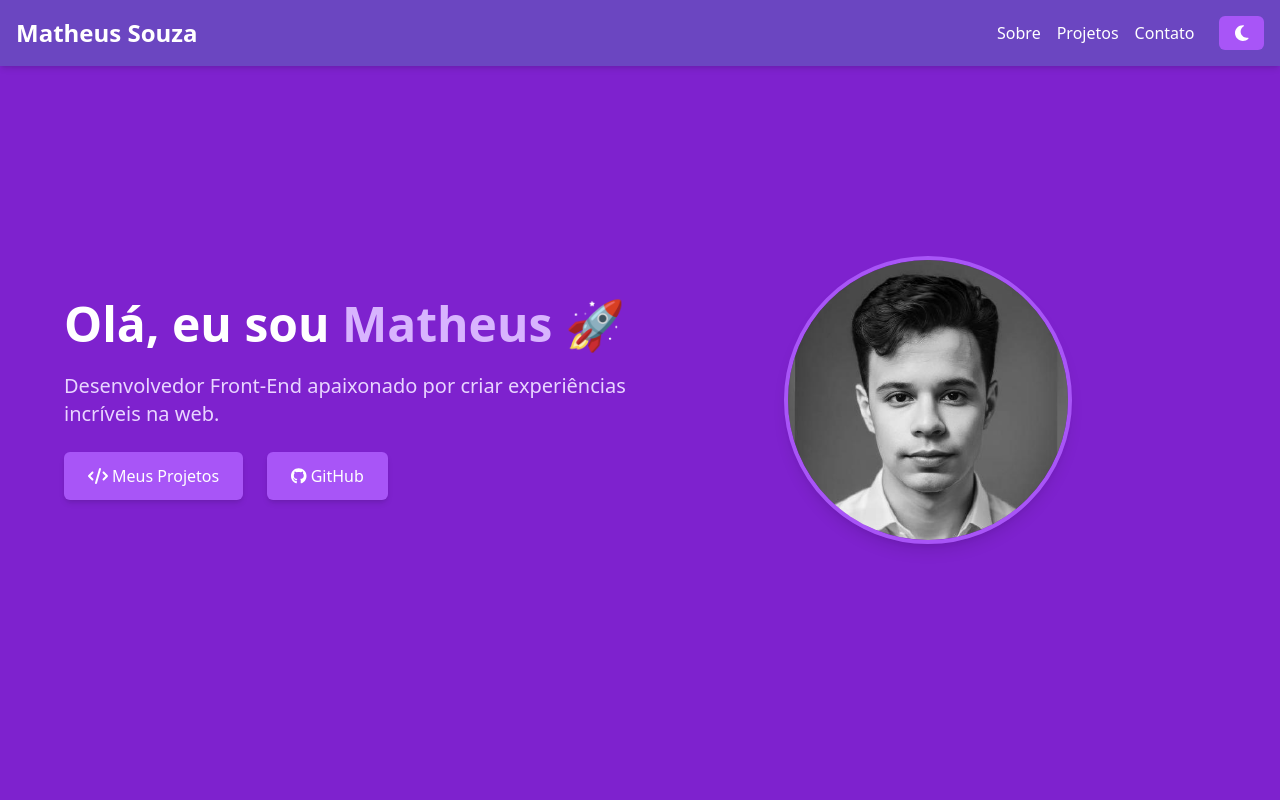
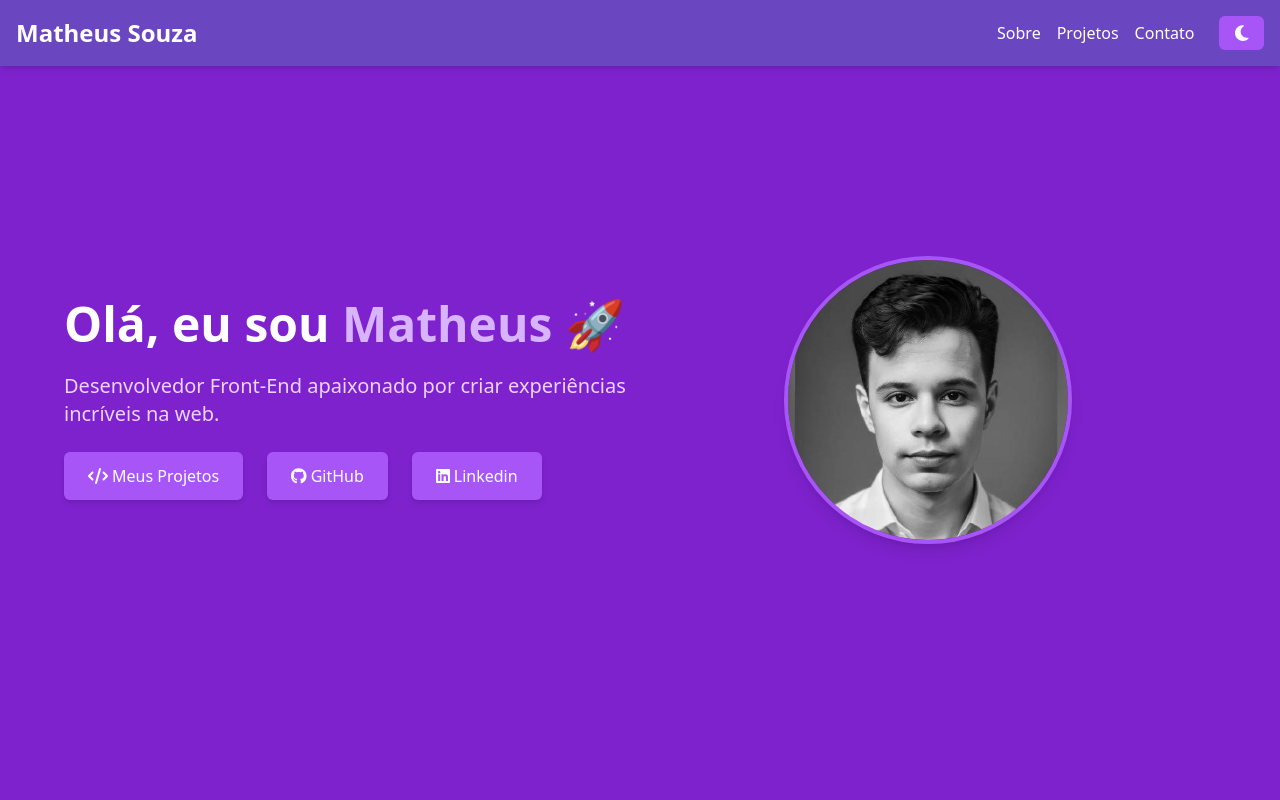
Before and after one commit to msouza09/portifolio-react-tailwind, a React (Create React App) app: page / in a window 1280 px wide. Shown: the top 800 px of the page. Built offline with nearby package versions, Linux system fonts and the light colour scheme.

Commit message:
Botao novo

```diff
--- a/src/components/Home.jsx
+++ b/src/components/Home.jsx
@@ -1,13 +1,12 @@
 import React from 'react';
 import { FontAwesomeIcon } from '@fortawesome/react-fontawesome'
-import {faGithub} from '@fortawesome/free-brands-svg-icons'
+import {faGithub, faLinkedin, faLinkedinIn} from '@fortawesome/free-brands-svg-icons'
 import {faCode} from '@fortawesome/free-solid-svg-icons'
 import { Link } from 'react-scroll'
 
 const Home = () => {
   return (
     <section className="bg-purple-700 dark:bg-gray-800 text-white h-screen flex flex-col md:flex-row justify-center items-center p-8 md:p-16">
-      {/* Texto de Apresentação */}
       <div className="md:w-1/2 text-center md:text-left space-y-6">
         <h1 className="text-4xl md:text-5xl font-bold">
           Olá, eu sou <span className="text-purple-300 dark:text-blue-600">Matheus 🚀</span>
@@ -27,6 +26,10 @@ const Home = () => {
           <FontAwesomeIcon icon={faGithub} className="text-1xl mr-1"/>
           GitHub
         </a>
+        <a href="https://www.linkedin.com/in/matheus-souza-1a0622235" target='_blank' className="inline-block bg-purple-500 px-6 py-3 rounded-md text-white font-medium shadow-md hover:bg-purple-400 transition-all duration-300 ml-6 text-1xl dark:bg-gray-700 dark:text-gray-200 dark:hover:bg-gray-600 dark:shadow-lg dark:border-gray-500 dark:focus:ring-gray-500">
+          <FontAwesomeIcon icon={faLinkedin} className="text-1xl mr-1"/>
+          Linkedin
+        </a>
       </div>
 
       <div className="md:w-1/2 mt-8 md:mt-0 flex justify-center">
```
